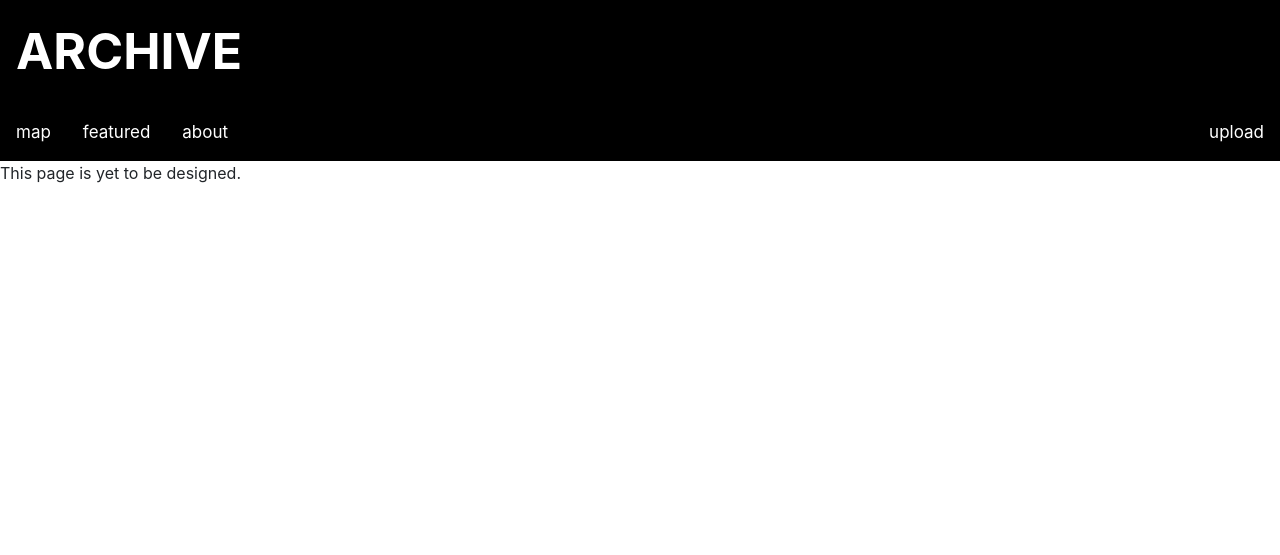
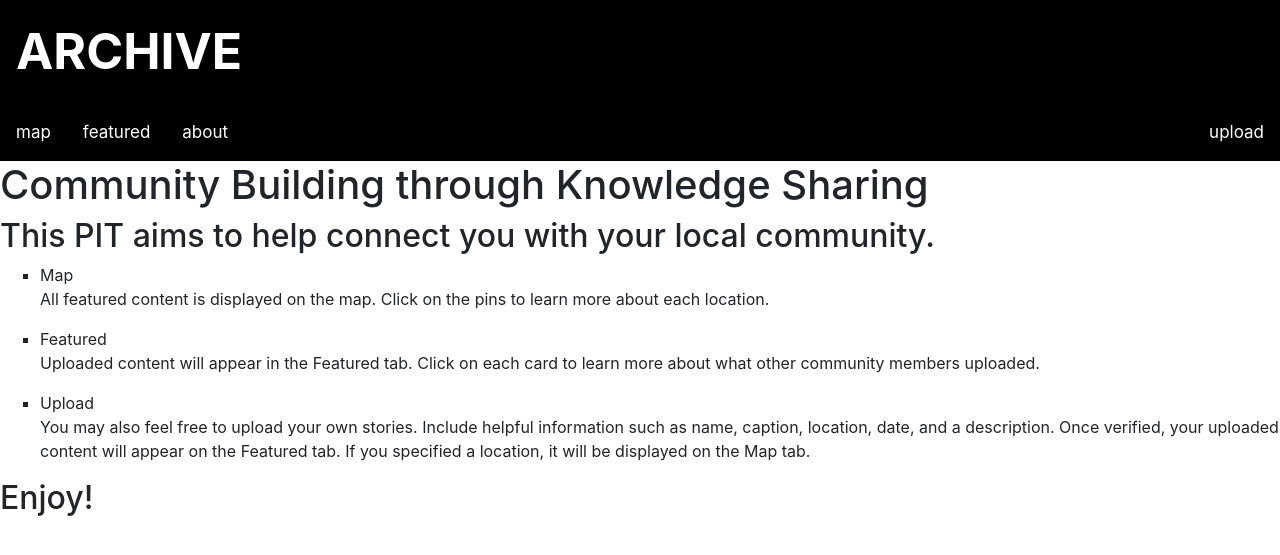
Before and after one commit to pelincetin/Palimpsest, a Flask app: page /about in a window 1280 px wide. Shown: the top 555 px of the page. Run offline with Flask 2, Linux system fonts and the light colour scheme; some libraries are stand-ins or nearby versions.

Commit message:
updated About page

```diff
--- a/templates/about.html
+++ b/templates/about.html
@@ -9,14 +9,49 @@
 		<link rel="stylesheet" href="http://code.jquery.com/ui/1.12.1/themes/base/jquery-ui.css">
 
 		<style>
+
+			ul.b {
+			list-style-type: square;
+			}
+
 		</style>
 
-		</head>
+	</head>
 
 	<body>
 		{% extends "layout.html" %}
+
 		{% block content %}
-		This page is yet to be designed.
+
+
+		<h1> Community Building through Knowledge Sharing </h1>
+
+		<h2>
+			This PIT aims to help connect you with your local community.
+		</h2>
+
+		<ul class="b">
+			<li>Map</li>
+			<p> All featured content is displayed on the map.
+				Click on the pins to learn more about each location. </p>
+			<li>Featured</li>
+			<p> Uploaded content will appear in the Featured tab.
+				Click on each card to learn more about what other community members uploaded.
+			</p>
+			<li>Upload</li>
+			<p>
+				You may also feel free to upload your own stories.
+				Include helpful information such as name, caption, location, date, and a description.
+				Once verified, your uploaded content will appear on the Featured tab.
+				If you specified a location, it will be displayed on the Map tab.
+			</p>
+		</ul>
+
+		<h2>
+			Enjoy!
+		</h2>
+
+		<script>console.log("here")</script>
 		{% endblock %}
 
 	</body>
```
